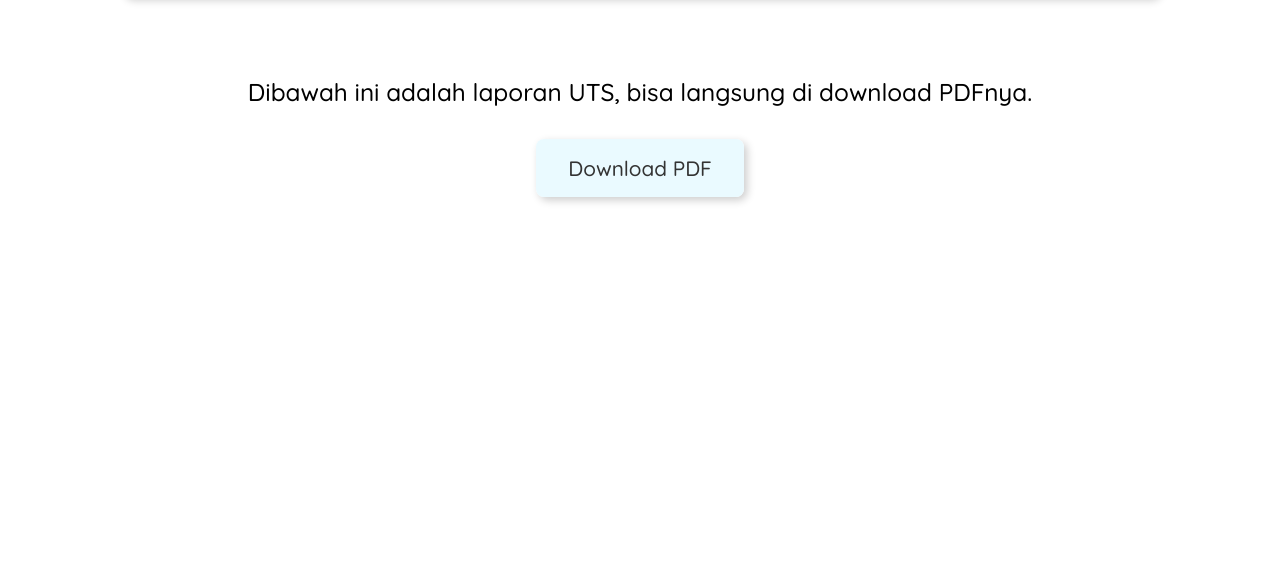
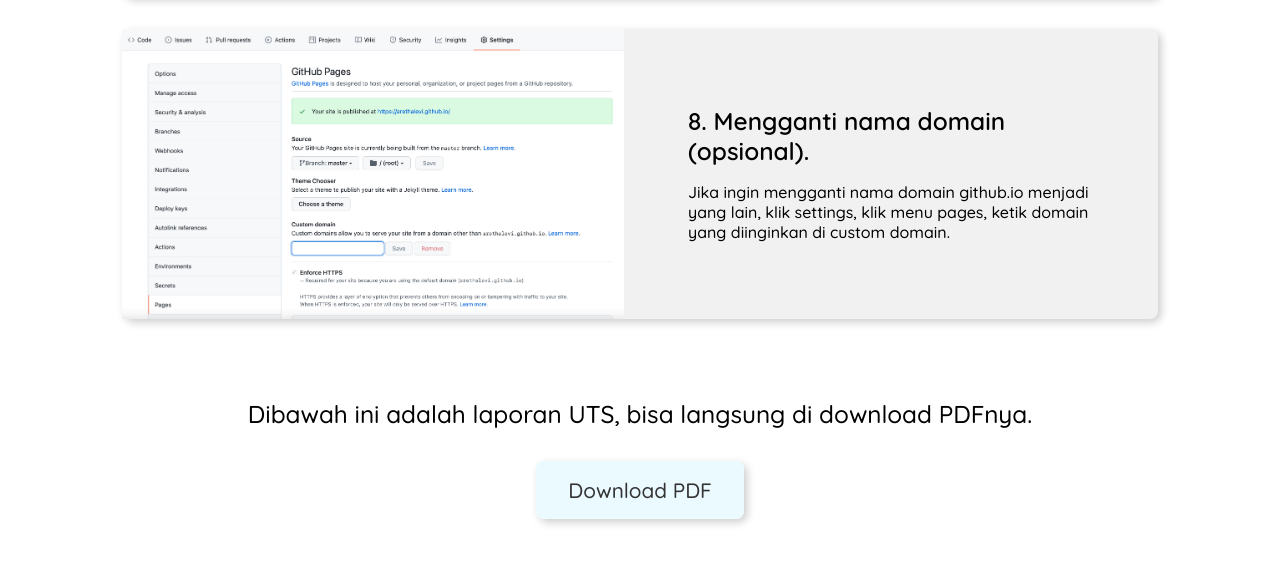
Before and after one commit to arethalevi/arethalevi.github.io, a plain HTML site: page tutorial/index.html in a window 1280 px wide. Shown: the part 2562-3125 px from the top of the page. Before the commit the page ends 2823 px from the top, so only its background shows below. Drawn offline with Linux system fonts and the light colour scheme.

Commit message:
fourth commit

```diff
--- a/tutorial/index.html
+++ b/tutorial/index.html
@@ -79,6 +79,13 @@
           </p>
         </div>
       </section>
+      <section class="card">
+        <img src="img/8.png" alt="" />
+        <div>
+          <h3>8. Mengganti nama domain (opsional).</h3>
+          <p>Jika ingin mengganti nama domain github.io menjadi yang lain, klik settings, klik menu pages, ketik domain yang diinginkan di custom domain.</p>
+        </div>
+      </section>
       <section class="last">
         <h3>Dibawah ini adalah laporan UTS, bisa langsung di download PDFnya.</h3>
         <center><a href="#" class="pdf">Download PDF</a></center>
```
Also changed, not shown: resume/index.html (+0 -2 lines), tutorial/img/8.png (added).
